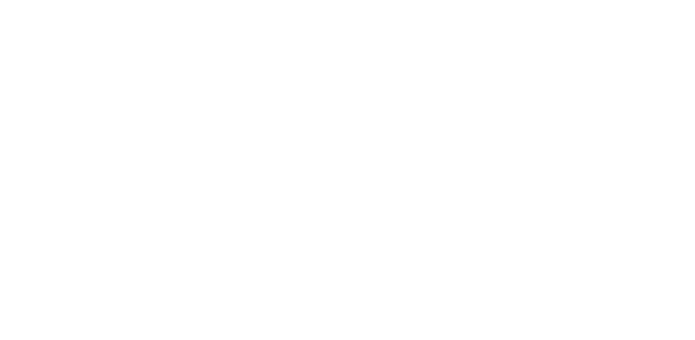
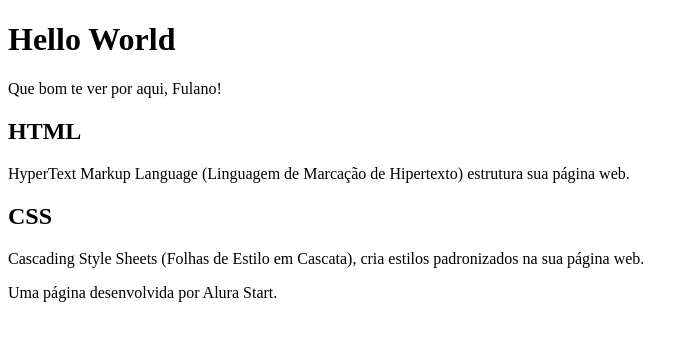
Before and after one commit to marcelokurzthiel/HelloWorld, a plain HTML site: page index.html in a window 1280 px wide. Shown: the whole page, without its empty margins (0-695 px from the left). Drawn offline with Linux system fonts and the light colour scheme.

Commit message:
Add files via upload

```diff
--- a/index.html
+++ b/index.html
@@ -6,6 +6,24 @@
     <title>Hello World</title>
 </head>
 <body>
+    <header>
+        <h1>Hello World</h1>
+        <p>Que bom te ver por aqui, Fulano!</p>
+
+    </header>
+
+    <section>
+        <h2>HTML</h2>
+        <p>HyperText Markup Language (Linguagem de Marcação de Hipertexto) estrutura sua página web.</p>
+
+        <h2>CSS</h2>
+        <p>Cascading Style Sheets (Folhas de Estilo em Cascata), cria estilos padronizados na sua página web.</p>
+    </section>
+
+    <footer>
+        <p>Uma página desenvolvida por Alura Start.</p>
+
+    </footer>
 
 </body>
 </html>
```
